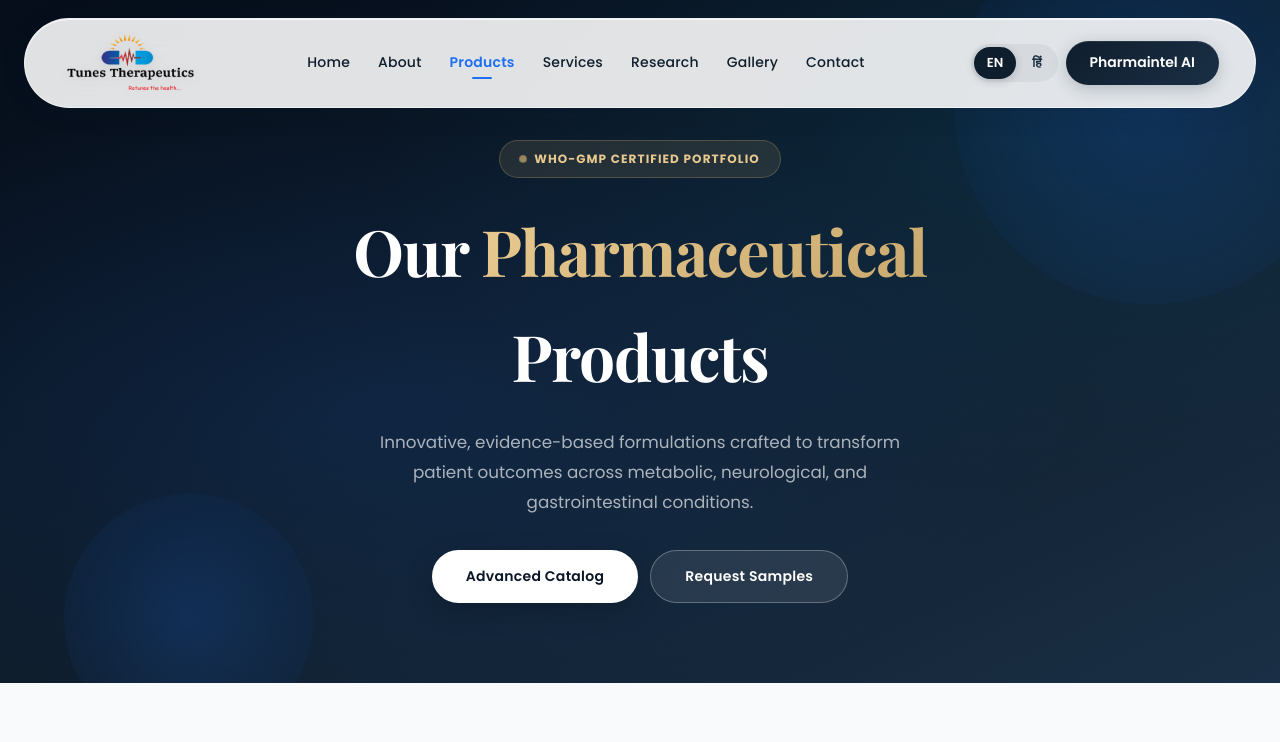
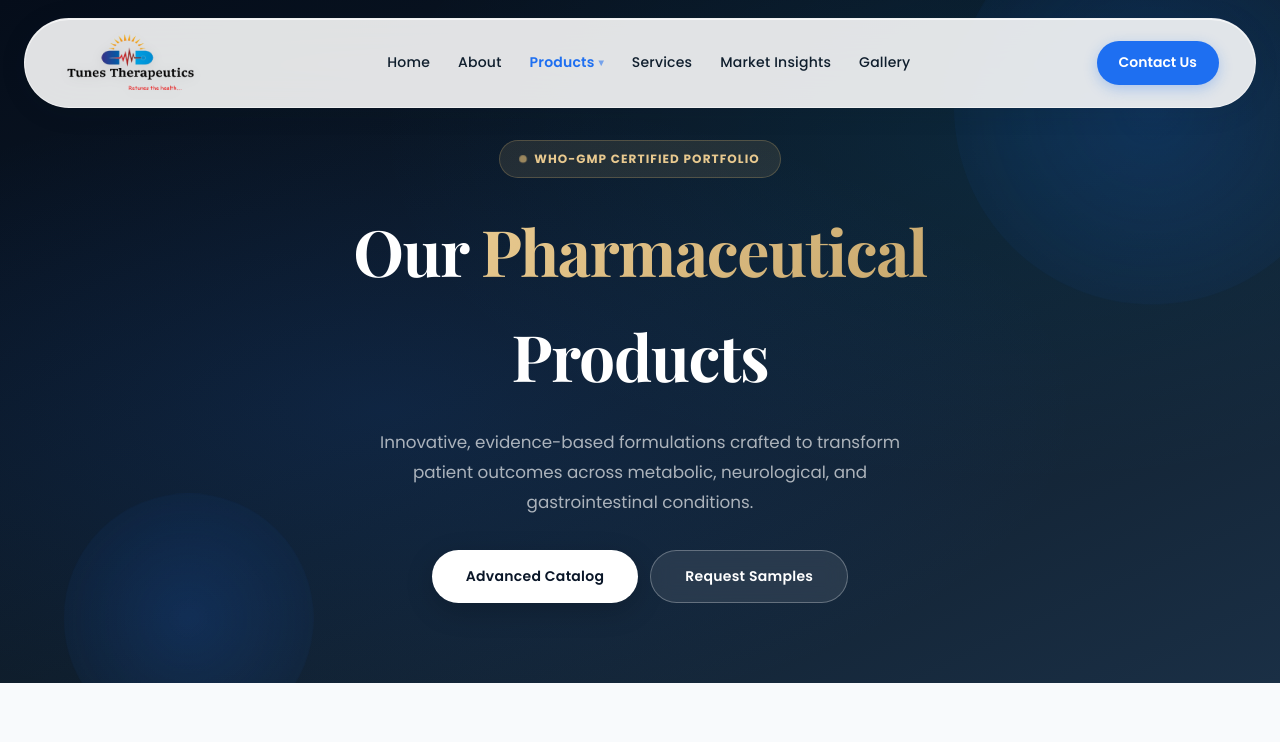
Before and after one commit to Saiaditya26122006/tunes_pharma_web, a Flask app: page /products in a window 1280 px wide. Shown: the top 742 px of the page. Run offline with Flask 3, Linux system fonts and the light colour scheme; parts of the project's set-up code (start-up, migrations or seed data) failed here and were passed over; some libraries are stand-ins or nearby versions.

Commit message:
feat: standardize navbar across all pages with Products dropdown and Contact Us CTA
- Replace Pharmaintel AI button with Contact Us on all 7 page headers
- Add Products dropdown with therapy area links (Diabetology, Neuropathy, Gastroenterology, General Medicine) on every page
- Remove Contact from nav items (now a dedicated header CTA button)
- Remove Pharmaintel AI from index hero and CTA banner
- Remove redundant Talk to Us button from services hero
- Standardize nav labels (Research → Market Insights) across all pages
- Strip language switcher and translation vars for consistent hardcoded labels

Co-Authored-By: Claude Sonnet 4.6 <noreply@anthropic.com>

```diff
--- a/static/css/premium.css
+++ b/static/css/premium.css
@@ -167,20 +167,75 @@ a  { text-decoration:none; }
   box-shadow:0 2px 8px rgba(15,30,45,0.2);
 }
 
-.p-ai-btn {
-  background:linear-gradient(135deg,var(--navy-800),var(--navy-700));
-  color:white;
-  padding:10px 24px;
-  border-radius:var(--radius-full);
-  font-size:14px; font-weight:600;
-  transition:all .3s var(--ease-smooth);
-  box-shadow:0 4px 16px rgba(15,30,45,0.22), inset 0 1px 0 rgba(255,255,255,0.09);
-  white-space:nowrap;
+/* Contact Us header button */
+.p-contact-btn {
+  background: var(--blue-500);
+  color: white;
+  padding: 10px 22px;
+  border-radius: var(--radius-full);
+  font-size: 14px; font-weight: 600;
+  transition: all .3s var(--ease-smooth);
+  box-shadow: 0 4px 14px rgba(30,111,241,0.28);
+  white-space: nowrap;
 }
-.p-ai-btn:hover {
-  transform:translateY(-2px);
-  box-shadow:0 10px 28px rgba(15,30,45,0.32);
-  background:linear-gradient(135deg,var(--blue-500),var(--navy-700));
+.p-contact-btn:hover {
+  background: var(--navy-800);
+  transform: translateY(-2px);
+  box-shadow: 0 8px 24px rgba(15,30,45,0.28);
+}
+
+/* Products dropdown */
+.p-nav-drop {
+  position: relative;
+  display: flex; align-items: center;
+}
+.p-nav-drop-trigger {
+  display: flex; align-items: center; gap: 4px;
+  cursor: pointer; user-select: none;
+}
+.p-nav-drop-trigger::after { display: none !important; }
+.p-nav-drop-trigger .p-caret {
+  font-size: 10px; opacity: .55;
+  transition: transform .25s ease;
+  display: inline-block;
+}
+.p-nav-drop:hover .p-caret { transform: rotate(180deg); }
+
+.p-nav-drop-menu {
+  position: absolute;
+  top: calc(100% + 14px); left: 50%;
+  transform: translateX(-50%) translateY(-6px);
+  background: white;
+  border: 1px solid rgba(15,30,45,0.09);
+  border-radius: 14px;
+  box-shadow: 0 16px 48px rgba(15,30,45,0.13), 0 4px 12px rgba(15,30,45,0.06);
+  min-width: 210px;
+  padding: 8px;
+  opacity: 0; visibility: hidden;
+  transition: opacity .22s ease, transform .22s ease, visibility .22s;
+  z-index: 200;
+}
+.p-nav-drop:hover .p-nav-drop-menu {
+  opacity: 1; visibility: visible;
+  transform: translateX(-50%) translateY(0);
+}
+.p-nav-drop-menu a {
+  display: block;
+  padding: 10px 14px;
+  border-radius: 9px;
+  font-size: 13.5px; font-weight: 500;
+  color: var(--navy-800);
+  transition: background .15s, color .15s;
+  white-space: nowrap;
+}
+.p-nav-drop-menu a:hover {
+  background: rgba(30,111,241,0.07);
+  color: var(--blue-500);
+}
+.p-nav-drop-menu a:last-child {
+  font-weight: 600; color: var(--blue-500);
+  border-top: 1px solid rgba(15,30,45,0.07);
+  margin-top: 4px; padding-top: 12px;
 }
 
 /* ====== HERO ====== */
--- a/templates/products.html
+++ b/templates/products.html
@@ -99,22 +99,26 @@
 
 <header class="p-header" id="p-header">
   <div class="p-header-inner">
-    <a href="/"><img src="{{ url_for('static', filename='images/logo.png') }}" alt="Tunes Therapeutics" class="p-logo"></a>
+    <a href="/"><img src="{{ url_for('static', filename='images/logo.png') }}" alt="Tunes Pharma" class="p-logo"></a>
     <nav class="p-nav">
       <a href="/">Home</a>
       <a href="/about">About</a>
-      <a href="/products" class="active">Products</a>
+      <div class="p-nav-drop">
+        <a href="/products" class="p-nav-drop-trigger active">Products <span class="p-caret">▾</span></a>
+        <div class="p-nav-drop-menu">
+          <a href="/products?category=diabetes">Diabetology</a>
+          <a href="/products?category=neuropathy">Neuropathy</a>
+          <a href="/products?category=gastro">Gastroenterology</a>
+          <a href="/products?category=general">General Medicine</a>
+          <a href="/products">View All Products →</a>
+        </div>
+      </div>
       <a href="/services">Services</a>
-      <a href="/research">Research</a>
+      <a href="/research">Market Insights</a>
       <a href="/Gallery">Gallery</a>
-      <a href="/contact">Contact</a>
     </nav>
     <div class="p-header-actions">
-      <div class="p-lang-sw">
-        <a href="/set-language/en" class="{% if lang=='en' %}active{% endif %}">EN</a>
-        <a href="/set-language/hi" class="{% if lang=='hi' %}active{% endif %}">हिं</a>
-      </div>
-      <a href="/Pharmaintel_ai" class="p-ai-btn">Pharmaintel AI</a>
+      <a href="/contact" class="p-contact-btn">Contact Us</a>
     </div>
   </div>
 </header>
```
Also changed, not shown: templates/Gallery.html (+13 -5 lines), templates/about.html (+13 -5 lines), templates/contact.html (+13 -5 lines), templates/index.html (+18 -16 lines), templates/research.html (+12 -4 lines), templates/services.html (+17 -14 lines).
